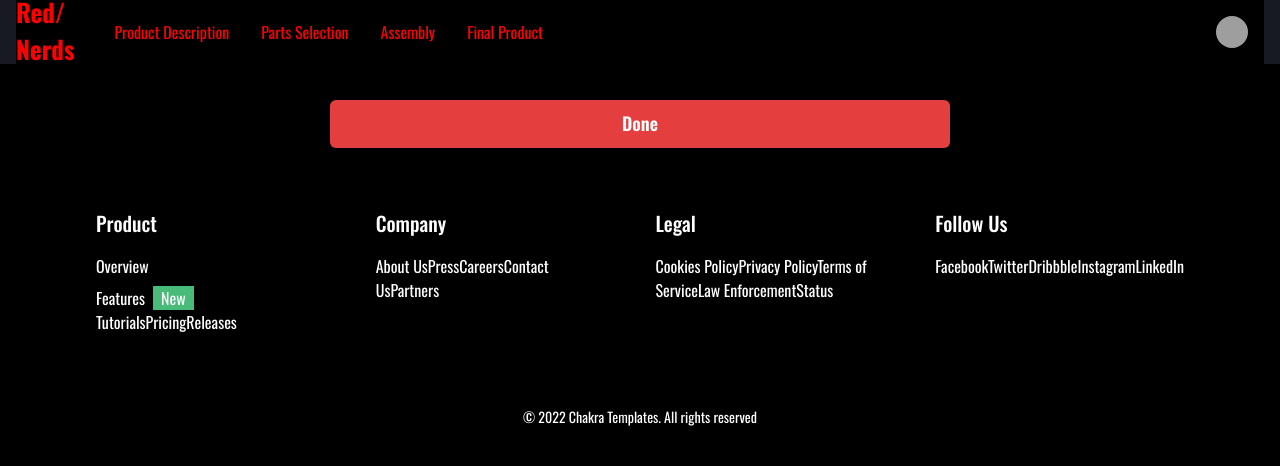
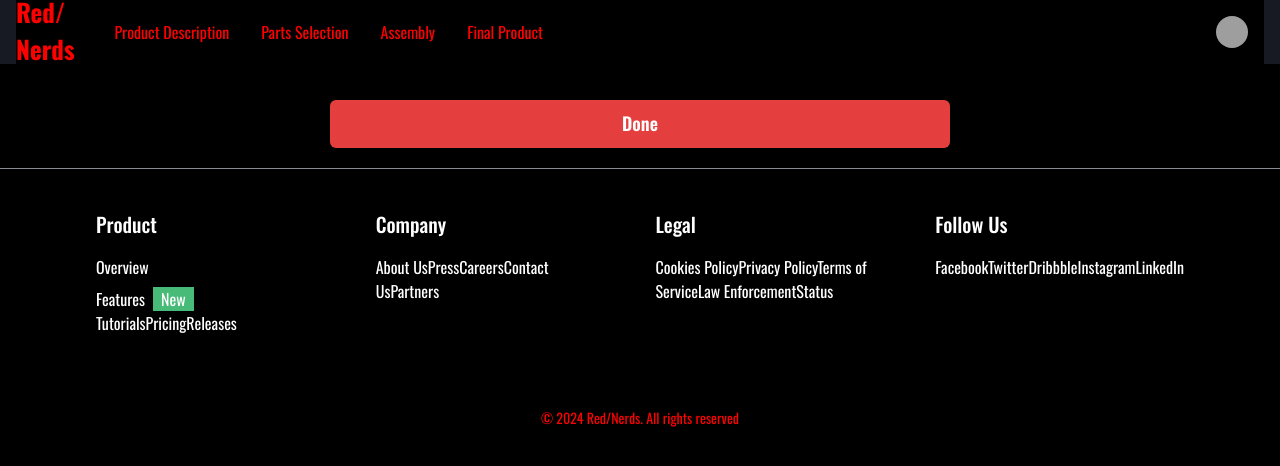
Before and after one commit to Amanchaubey026/assembly-app-react-dnd, a React (Vite) app: page /final-product in a window 1280 px wide. Shown: the top 466 px of the page. Built offline with nearby package versions, Linux system fonts and the light colour scheme; grey boxes are pictures that could not be loaded.

Commit message:
footer update

```diff
--- a/src/App.jsx
+++ b/src/App.jsx
@@ -1,4 +1,4 @@
-import { Box } from "@chakra-ui/react";
+import { Box, Divider } from "@chakra-ui/react";
 import {
   Route,
   Routes,
@@ -20,6 +20,7 @@ function App() {
         <Route path="/assembly" element={<Assembly/>} />
         <Route path="/final-product" element={<FinalProduct/>} />
       </Routes>
+      <Divider color={'wheat'}/>
       <Footer/>
     </Box>
   );
--- a/src/components/Footer.jsx
+++ b/src/components/Footer.jsx
@@ -57,8 +57,8 @@ const Footer = () => {
             {/* SVG path data */}
           </svg>
         </Flex>
-        <Text pt="4" fontSize="14px">
-          © 2022 Chakra Templates. All rights reserved
+        <Text color={'red'} pt="4" fontSize="14px">
+          © 2024 Red/Nerds. All rights reserved
         </Text>
       </Box>
     </Box>
--- a/src/components/PartsSelection.jsx
+++ b/src/components/PartsSelection.jsx
@@ -31,6 +31,7 @@ function PartsSelection() {
       justifyContent="center"
       p={5}
       textAlign="center"
+      mb={'60'}
     >
       <Heading mb={5}>Select Parts</Heading>
       <Grid
```
